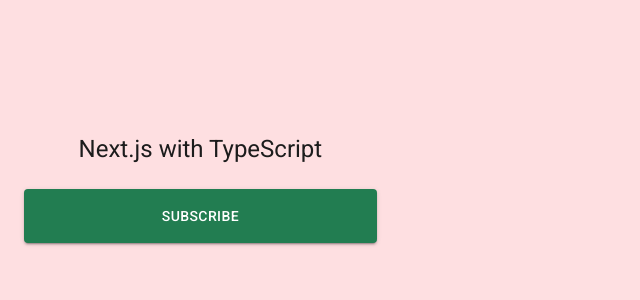
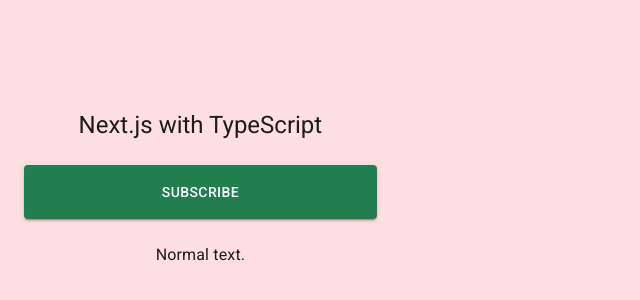
Before and after one commit to noriaki/anytt, a Next.js app: page / in a window 1280 px wide. Shown: the part 212-512 px from the top of the page, without its empty margins (0-640 px from the left). Built offline with nearby package versions, Linux system fonts and the light colour scheme.

Commit message:
add normal body text

```diff
--- a/src/components/Hero.module.css
+++ b/src/components/Hero.module.css
@@ -1,5 +1,5 @@
 .root {
-  margin-top: 24px;
+  margin: 24px 0;
 }
 
 .big {
--- a/src/components/Hero.tsx
+++ b/src/components/Hero.tsx
@@ -19,6 +19,7 @@
     >
       Subscribe
     </Button>
+    <Typography>Normal text.</Typography>
   </Typography>
 );
 
```
